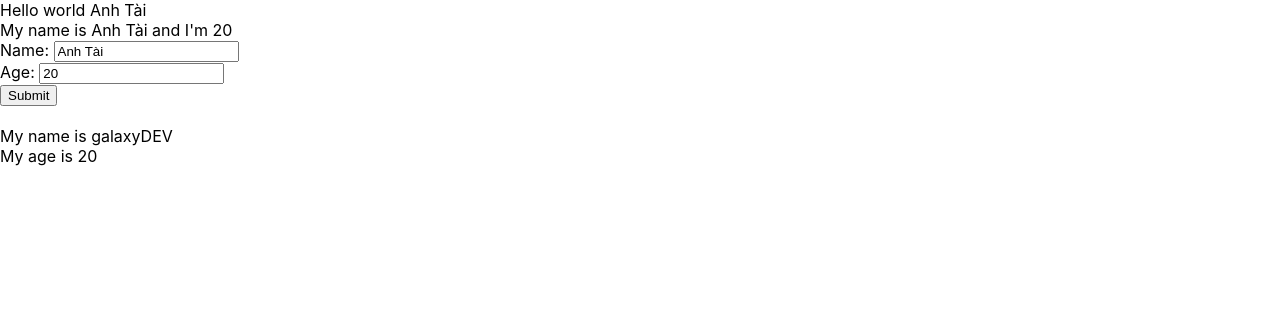
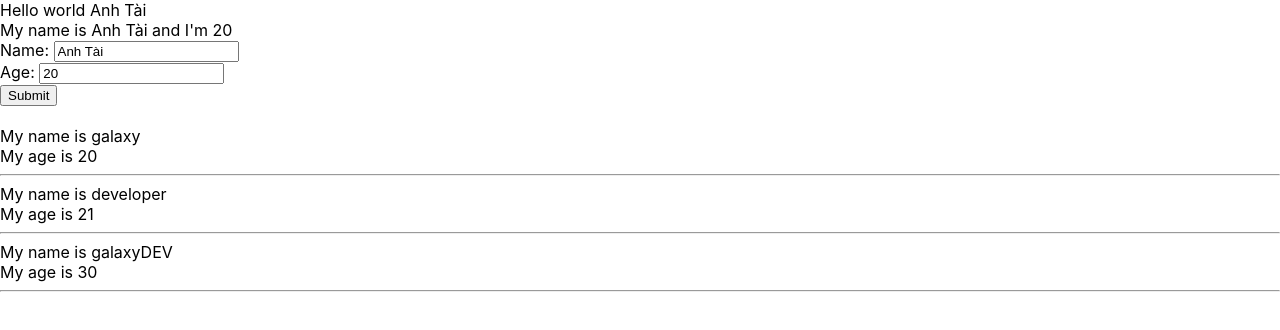
Before and after one commit to buianhtai1205/STUDY-react_app, a React (Create React App) app: page / in a window 1280 px wide. Shown: the top 330 px of the page. Built offline with nearby package versions, Linux system fonts and the light colour scheme.

Commit message:
list output

```diff
--- a/src/components/DisplayInfo.js
+++ b/src/components/DisplayInfo.js
@@ -3,12 +3,19 @@
 class DisplayInfo extends React.Component {
 
     render() {
-        const { name, age } = this.props;
+        const { listUsers } = this.props;
 
         return (
             <div>
-                <div>My name is { name }</div>
-                <div>My age is { age }</div>
+                { listUsers.map((user) => {
+                    return (
+                        <div key={ user.id }>
+                            <div>My name is { user.name }</div>
+                            <div>My age is { user.age }</div>
+                            <hr />
+                        </div>
+                    )
+                })}
             </div>
         );
 
--- a/src/components/MyComponent.js
+++ b/src/components/MyComponent.js
@@ -6,16 +6,24 @@
 import UserInfo from "./UserInfo"
 
 class MyComponent extends React.Component {
+    state = {
+        listUsers: [
+            { id: 1, name: "galaxy", age: 20, },
+            { id: 2, name: "developer", age: 21, },
+            { id: 3, name: "galaxyDEV", age: 30, },
+        ],
+    }
 
     // JSX
     render() {
-        const myInfo = ['a', 'ab'];
 
         return (
             <div>
                 <UserInfo/>
                 <br />
-                <DisplayInfo name={ "galaxyDEV" } age={ 20 } myInfo={ myInfo } />
+                <DisplayInfo
+                    listUsers = { this.state.listUsers }
+                />
             </div>
         );
     }
```
